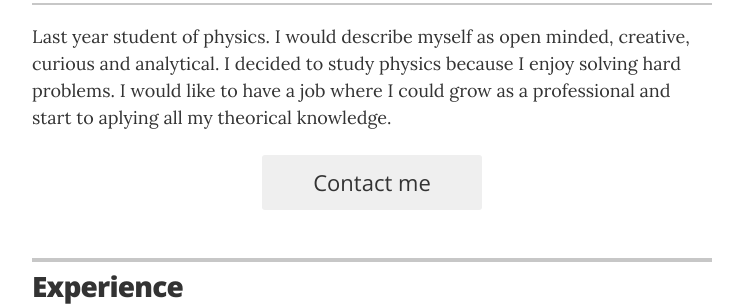
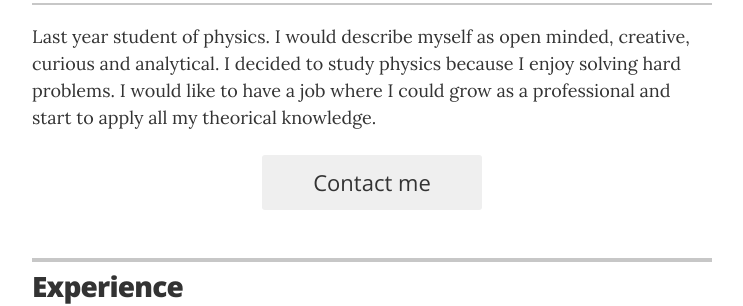
Before and after one commit to rubzip/rubzip.github.io, a Jekyll site: the page built from index.html, in a window 1280 px wide and 900 px high. Shown: the part 263-569 px from the top of the window, without its empty margins (268-1011 px from the left). Built offline with Jekyll 4.4.1, drawn with Linux system fonts in a browser that asks for light colours.

Commit message:
Update _config.yml

```diff
--- a/_config.yml
+++ b/_config.yml
@@ -21,7 +21,7 @@
 resume_contact_address:         "Granada, Andalusia, Spain"
 display_header_contact_info:    "false"
 
-resume_header_intro: "<p>Last year student of physics. I would describe myself as open minded, creative, curious and analytical. I decided to study physics because I enjoy solving hard problems. I would like to have a job where I could grow as a professional and start to aplying all my theorical knowledge.</p>"
+resume_header_intro: "<p>Last year student of physics. I would describe myself as open minded, creative, curious and analytical. I decided to study physics because I enjoy solving hard problems. I would like to have a job where I could grow as a professional and start to apply all my theorical knowledge.</p>"
 
 # use "yes" to display the email contact button,
 # "no" to display an "I'm not looking for work" message,
```
